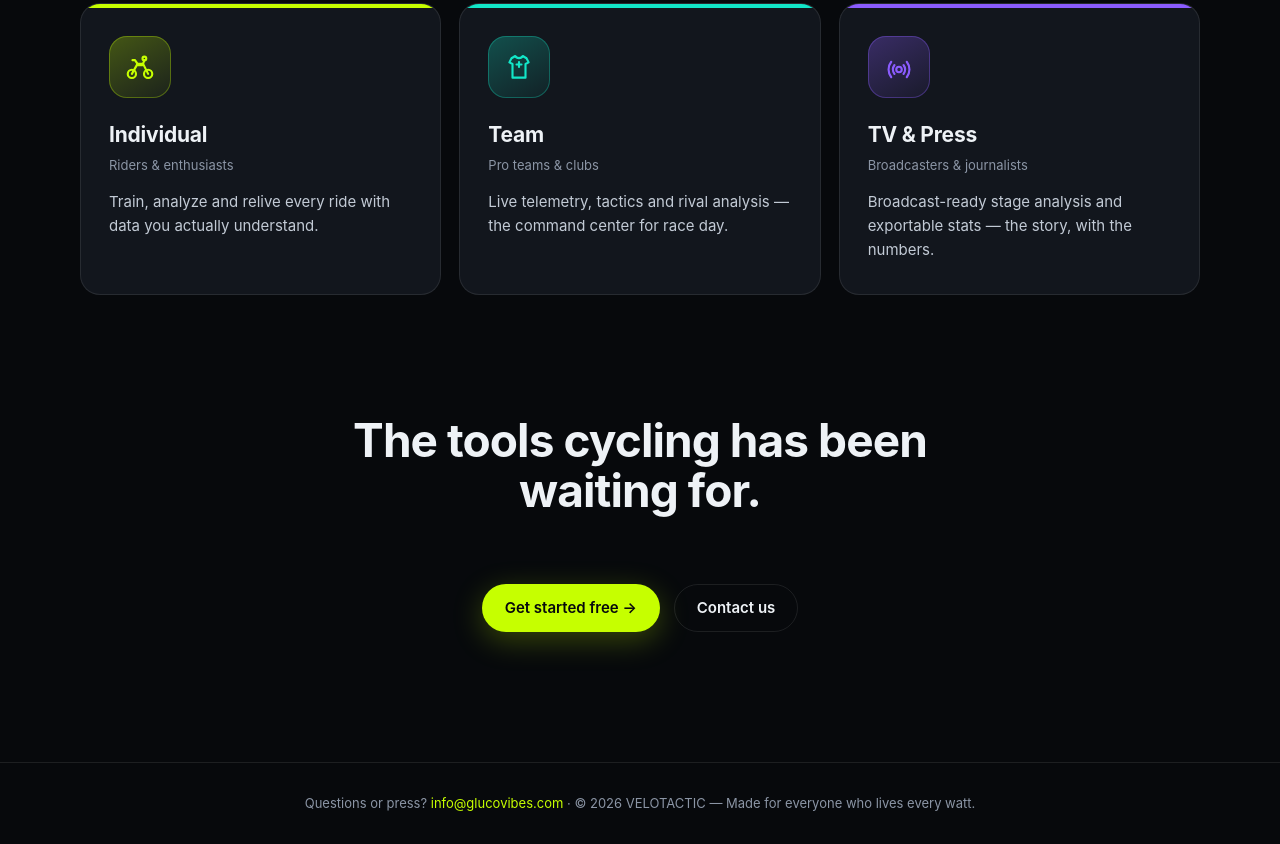
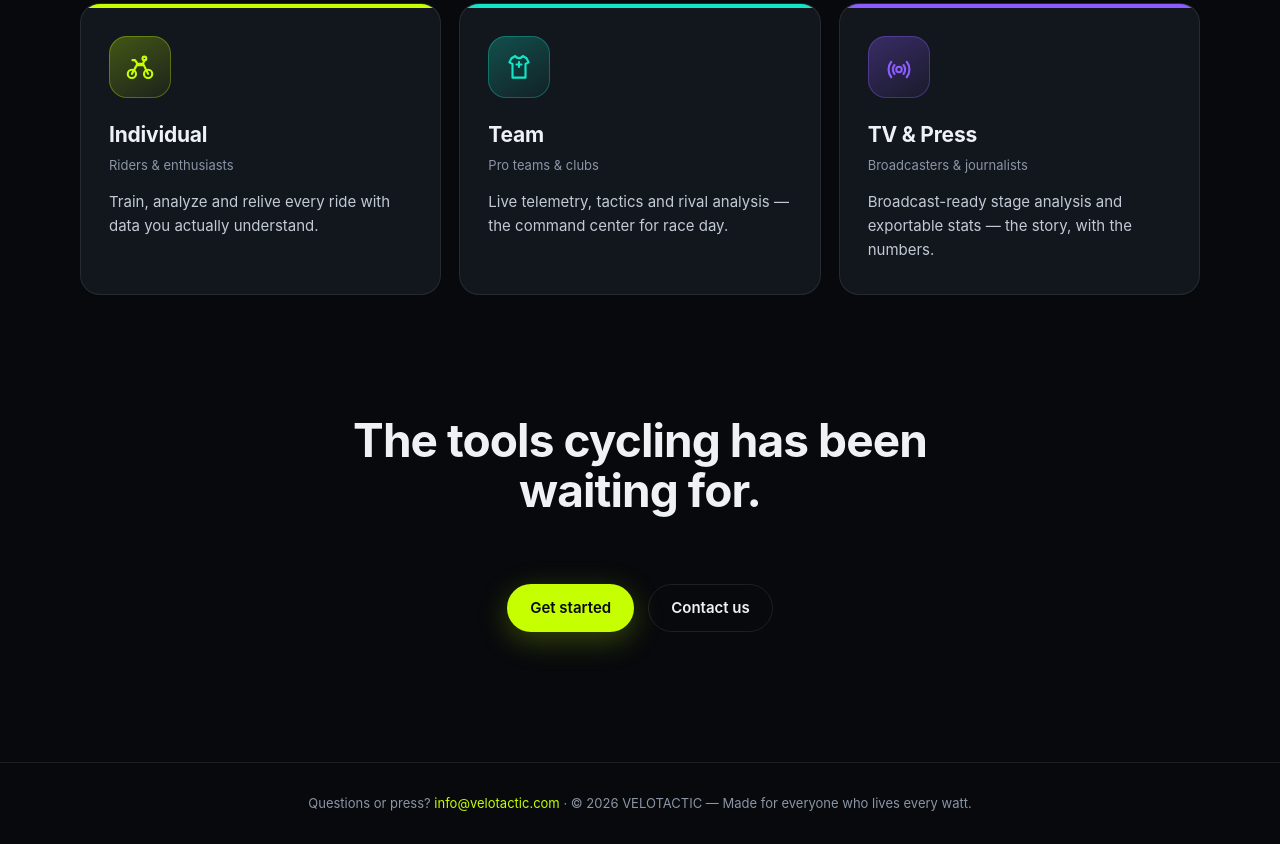
Before and after one commit to acondemellado/velotactic, a plain HTML site: page index.html in a window 1280 px wide. Shown: the part 1405-2249 px from the top of the page. Drawn offline with Linux system fonts and the light colour scheme.

Commit message:
Web: 'Get started' (drop free); closing CTA + contact use mailto info@velotactic.com

```diff
--- a/index.html
+++ b/index.html
@@ -166,7 +166,7 @@
       VELOTACTIC
     </a>
     <div style="display:flex;align-items:center;gap:12px">
-      <a href="mailto:info@glucovibes.com?subject=VELOTACTIC%20—%20More%20info" class="btn btn-ghost">Contact</a>
+      <a href="mailto:info@velotactic.com?subject=VELOTACTIC%20—%20More%20info" class="btn btn-ghost">Contact</a>
       <a href="#start" class="btn btn-primary">Get started</a>
     </div>
   </div>
@@ -180,9 +180,8 @@
       <h1 class="reveal">All of cycling,<br><span class="grad">in one app.</span></h1>
       <p class="sub reveal">Route, profile, climbs, gears, tire pressure and live data — every tool a rider, a team and a journalist needs, right on your phone and iPad.</p>
       <div class="hero-actions reveal">
-        <a href="#start" class="btn btn-primary">Get started free →</a>
+        <a href="#start" class="btn btn-primary">Get started →</a>
         <a href="#tools" class="btn btn-ghost">See the tools</a>
-        <span class="note">No card · Cancel anytime</span>
       </div>
     </div>
 
@@ -283,12 +282,12 @@
 <section class="close wrap" id="start">
   <h2 class="reveal">The tools cycling has been waiting for.</h2>
   <div class="hero-actions reveal" style="justify-content:center">
-    <a href="#" class="btn btn-primary">Get started free →</a>
-    <a href="mailto:info@glucovibes.com?subject=VELOTACTIC%20—%20More%20info" class="btn btn-ghost">Contact us</a>
+    <a href="mailto:info@velotactic.com?subject=VELOTACTIC%20—%20Get%20started" class="btn btn-primary">Get started</a>
+    <a href="mailto:info@velotactic.com?subject=VELOTACTIC%20—%20More%20info" class="btn btn-ghost">Contact us</a>
   </div>
 </section>
 
-<footer><div class="wrap">Questions or press? <a href="mailto:info@glucovibes.com" style="color:var(--lime)">info@glucovibes.com</a> · © 2026 VELOTACTIC — Made for everyone who lives every watt.</div></footer>
+<footer><div class="wrap">Questions or press? <a href="mailto:info@velotactic.com" style="color:var(--lime)">info@velotactic.com</a> · © 2026 VELOTACTIC — Made for everyone who lives every watt.</div></footer>
 
 <script>
   const nav=document.getElementById('nav');
```
